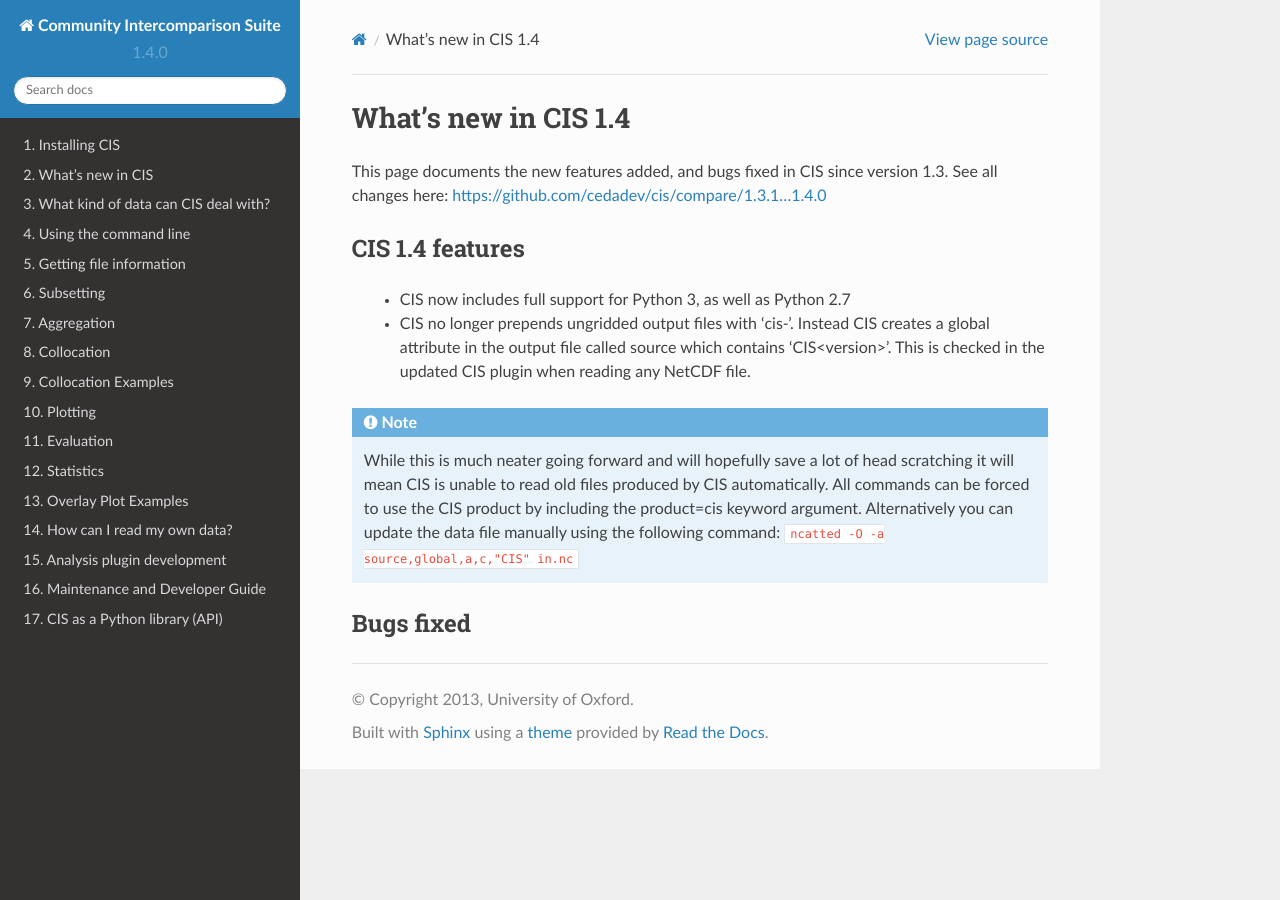
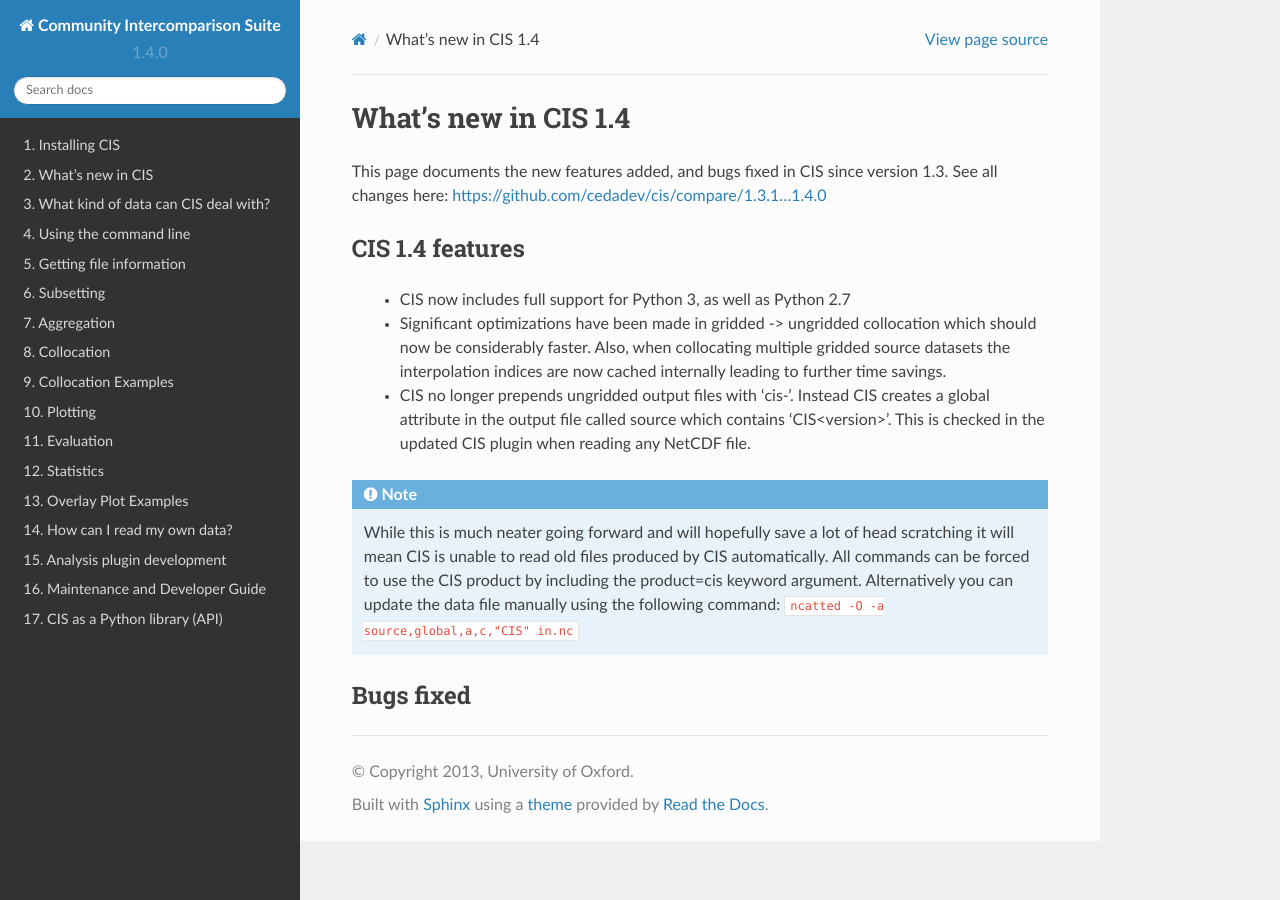
Before and after one commit to cedadev/cis, a Sphinx documentation site: the page built from doc/whats_new_1.4.rst, in a window 1280 px wide. Built offline with Sphinx 7.4.7 and the Read the Docs theme 2.0.0, drawn with Linux system fonts in a browser that asks for light colours.

Commit message:
Updaing what's new to include linear interpolation speed up

```diff
--- a/doc/whats_new_1.4.rst
+++ b/doc/whats_new_1.4.rst
@@ -10,6 +10,9 @@ CIS 1.4 features
 ================
 
  * CIS now includes full support for Python 3, as well as Python 2.7
+ * Significant optimizations have been made in gridded -> ungridded collocation which should now be considerably faster.
+   Also, when collocating multiple gridded source datasets the interpolation indices are now cached internally leading
+   to further time savings.
  * CIS no longer prepends ungridded output files with 'cis-'. Instead CIS creates a global attribute in the output file
    called source which contains 'CIS<version>'. This is checked in the updated CIS plugin when reading any NetCDF file.
 
```
